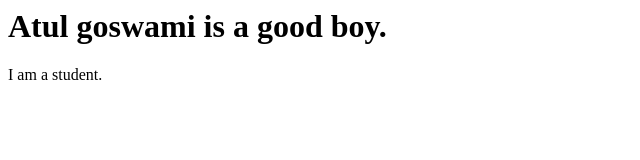
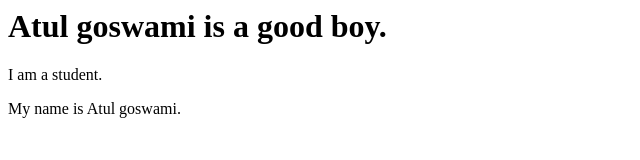
Before and after one commit to Atul-goswami/sample_repo, a plain HTML site: page index.html in a window 1280 px wide. Shown: the whole page, without its empty margins (0-640 px from the left). Drawn offline with Linux system fonts and the light colour scheme.

Commit message:
added a new line

```diff
--- a/index.html
+++ b/index.html
@@ -1,2 +1,3 @@
 <h1>Atul goswami is a good boy.</h1>
 <p>I am a student.</p>
+<p>My name is Atul goswami.</p>
```
